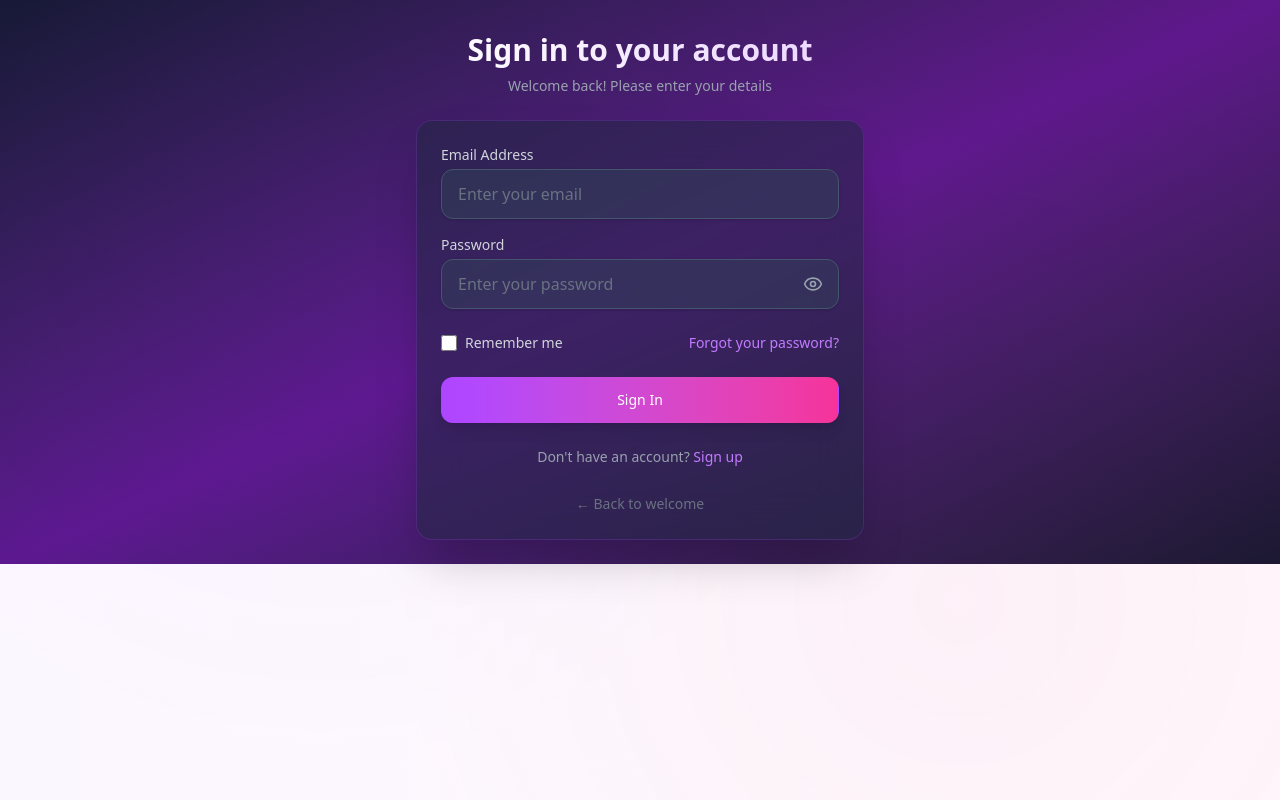
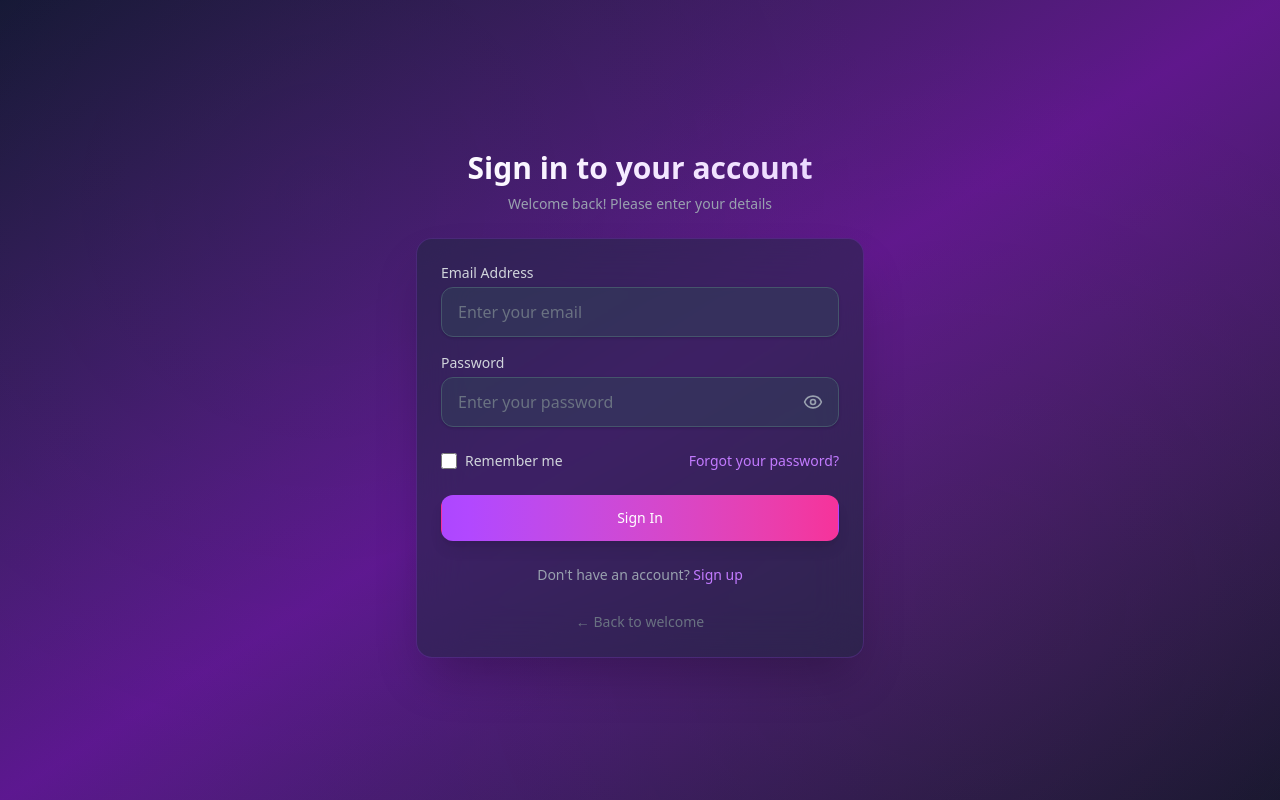
Before and after one commit to talhabilal-dev/next-auth-kit, a Next.js app: page /user/login in a window 1280 px wide. Built offline with nearby package versions, Linux system fonts and the light colour scheme.

Commit message:
fix: Add min-height and overflow properties to login page for better layout

```diff
--- a/src/app/user/login/page.tsx
+++ b/src/app/user/login/page.tsx
@@ -146,7 +146,7 @@
   };
 
   return (
-    <div className=" bg-gradient-to-br from-slate-900 via-purple-900 to-slate-900 flex items-center justify-center py-6 px-4 sm:px-6 lg:px-8">
+    <div className=" bg-gradient-to-br from-slate-900 via-purple-900 to-slate-900 flex items-center justify-center py-6 px-4 sm:px-6 lg:px-8 min-h-screen relative overflow-hidden">
       {/* Background Effects */}
       <div className="absolute inset-0 opacity-40">
         <div className="absolute inset-0 bg-gradient-to-r from-purple-500/10 to-pink-500/10"></div>
```
